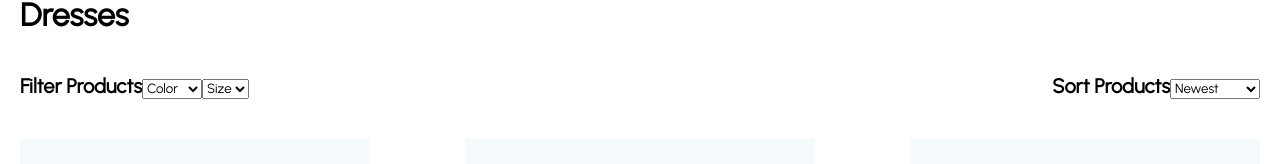
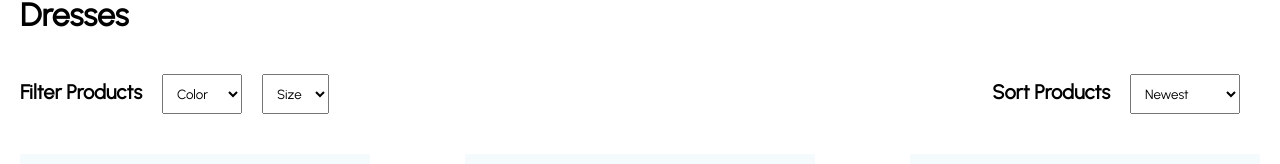
Before and after one commit to JWoltjen/ecommerce, a React (Create React App) app in the folder client/: page / in a window 1280 px wide. Shown: the part 144-308 px from the top of the page. Built offline with nearby package versions, Linux system fonts and the light colour scheme.

Commit message:
add margin to new filters

```diff
--- a/client/src/pages/ProductList.js
+++ b/client/src/pages/ProductList.js
@@ -25,10 +25,12 @@ const Filter = styled.div`
 const FilterText = styled.span`
     font-size: 20px;
     font-weight: 600;
+    margin-right: 20px;
 `
 
 const Select = styled.select`
-
+    padding: 10px;
+    margin-right: 20px;
 `
 
 const Option = styled.option`
```
Also changed, not shown: 1 other file (tests, documents, lock files or other folders).
